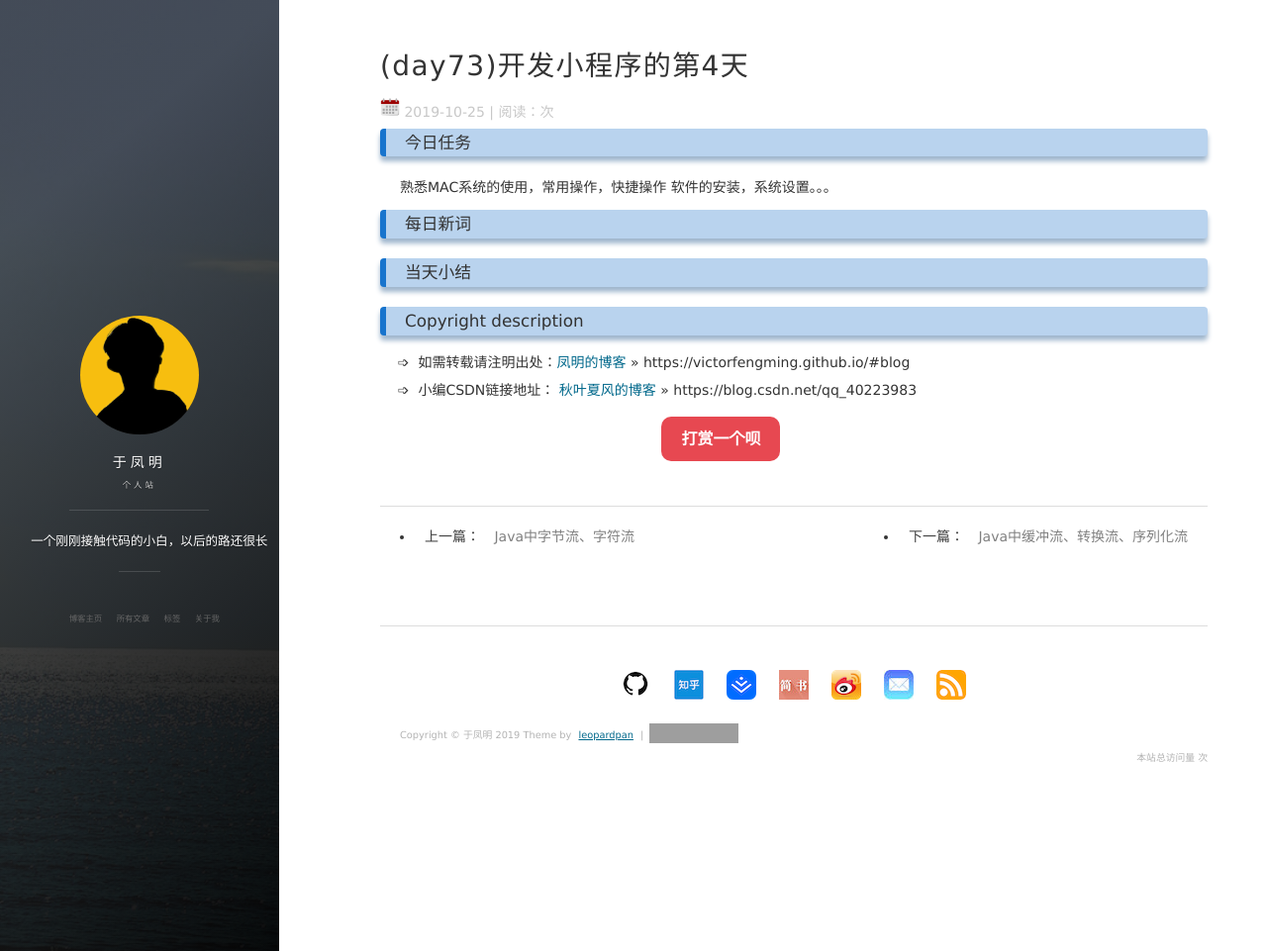
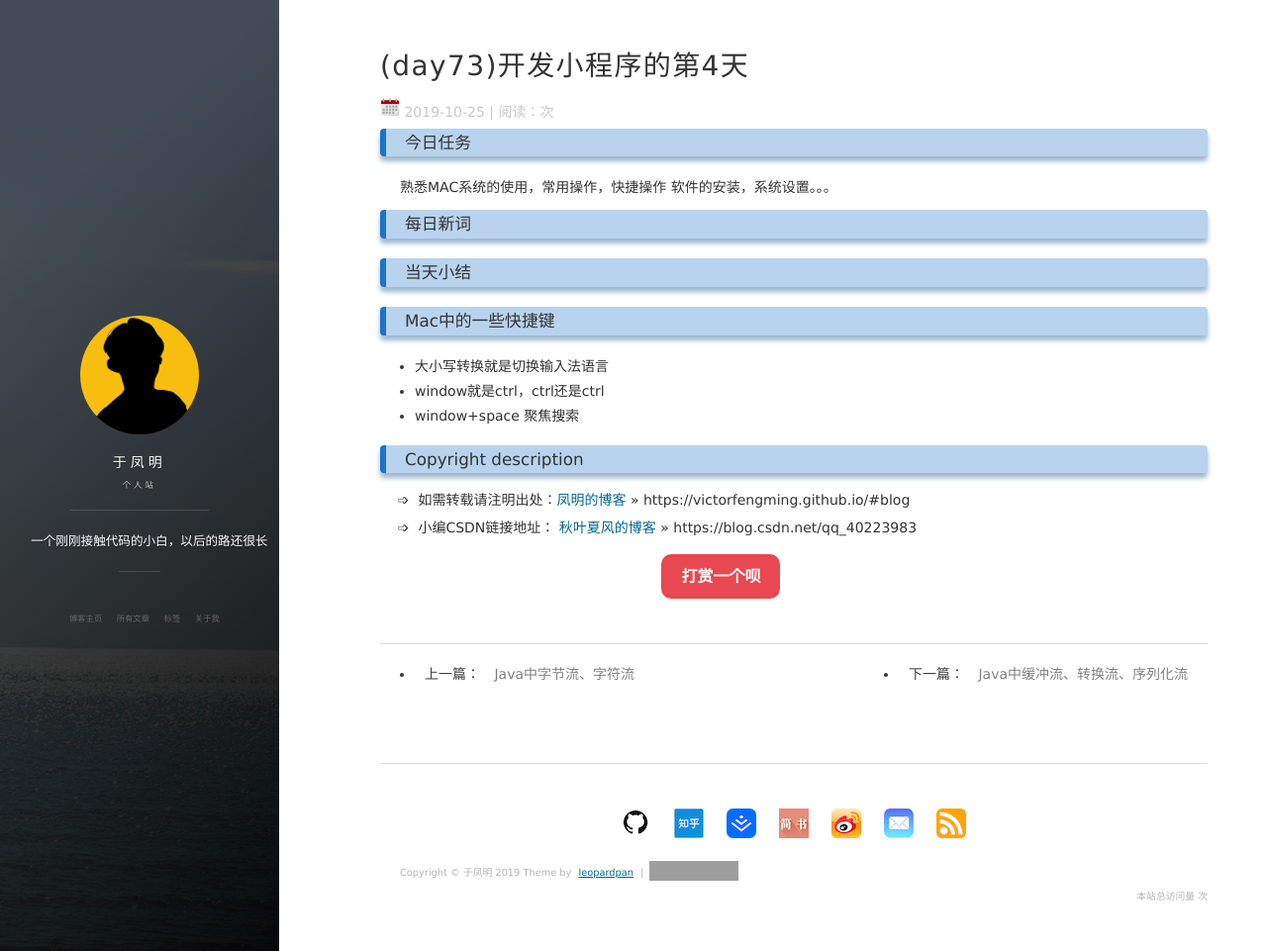
Before and after one commit to victorfengming/victorfengming.github.io.leopardpan, a Jekyll site: the page built from _posts/daily/2019-10-25-day73.md, in a window 1280 px wide and 961 px high. Shown: the whole window at 99% size. Built offline with Jekyll 4.4.1, drawn with Linux system fonts in a browser that asks for light colours; nearby versions of some CDN libraries; comment, search, counter and statistics services are not loaded; grey boxes are pictures that could not be loaded.

Commit message:
Mac中的快捷键

```diff
--- a/_posts/daily/2019-10-25-day73.md
+++ b/_posts/daily/2019-10-25-day73.md
@@ -13,3 +13,8 @@ tags: XDH
 
 
 ### 当天小结
+
+### Mac中的一些快捷键
+- 大小写转换就是切换输入法语言
+- window就是ctrl，ctrl还是ctrl
+- window+space 聚焦搜索
```
Also changed, not shown: 2 other files.
